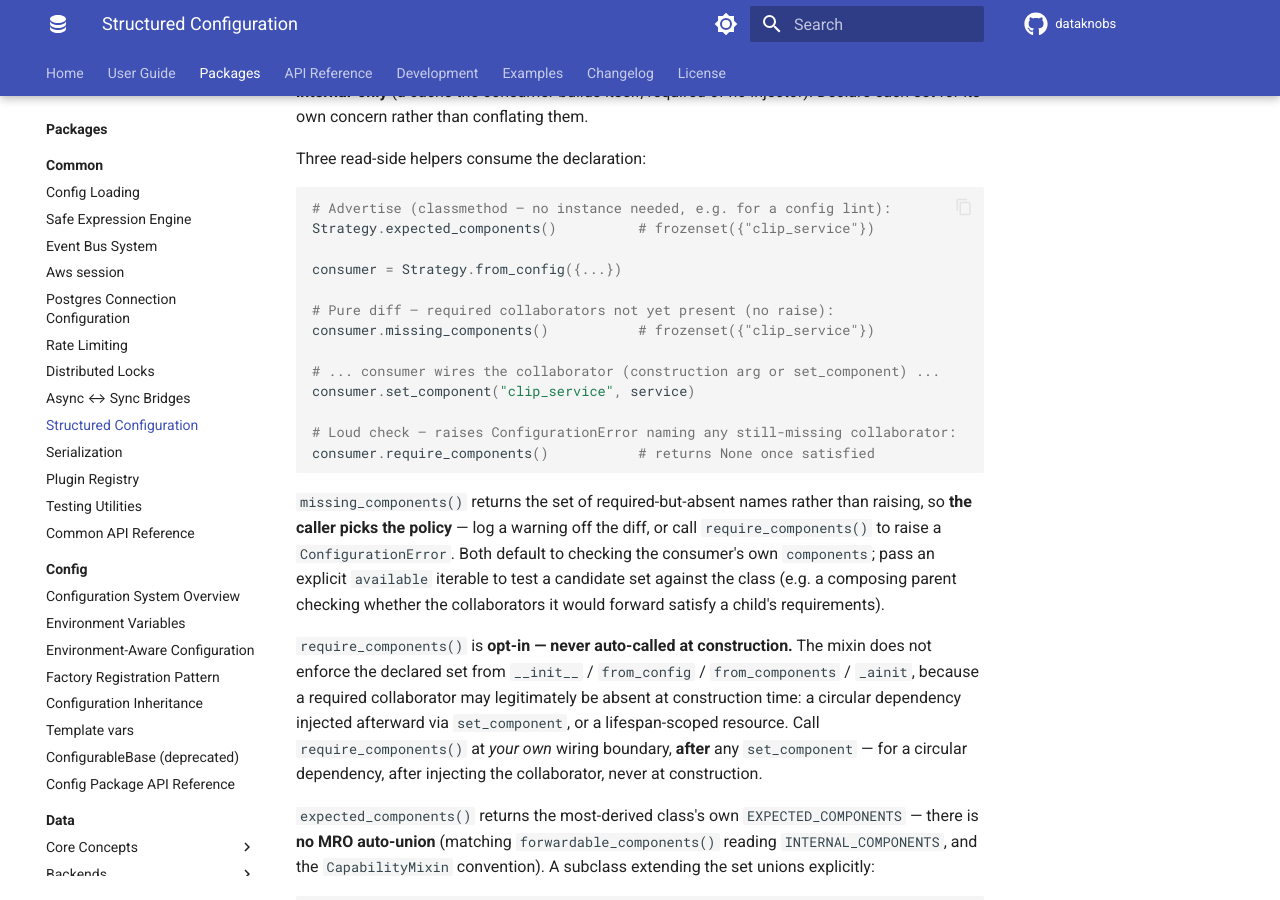
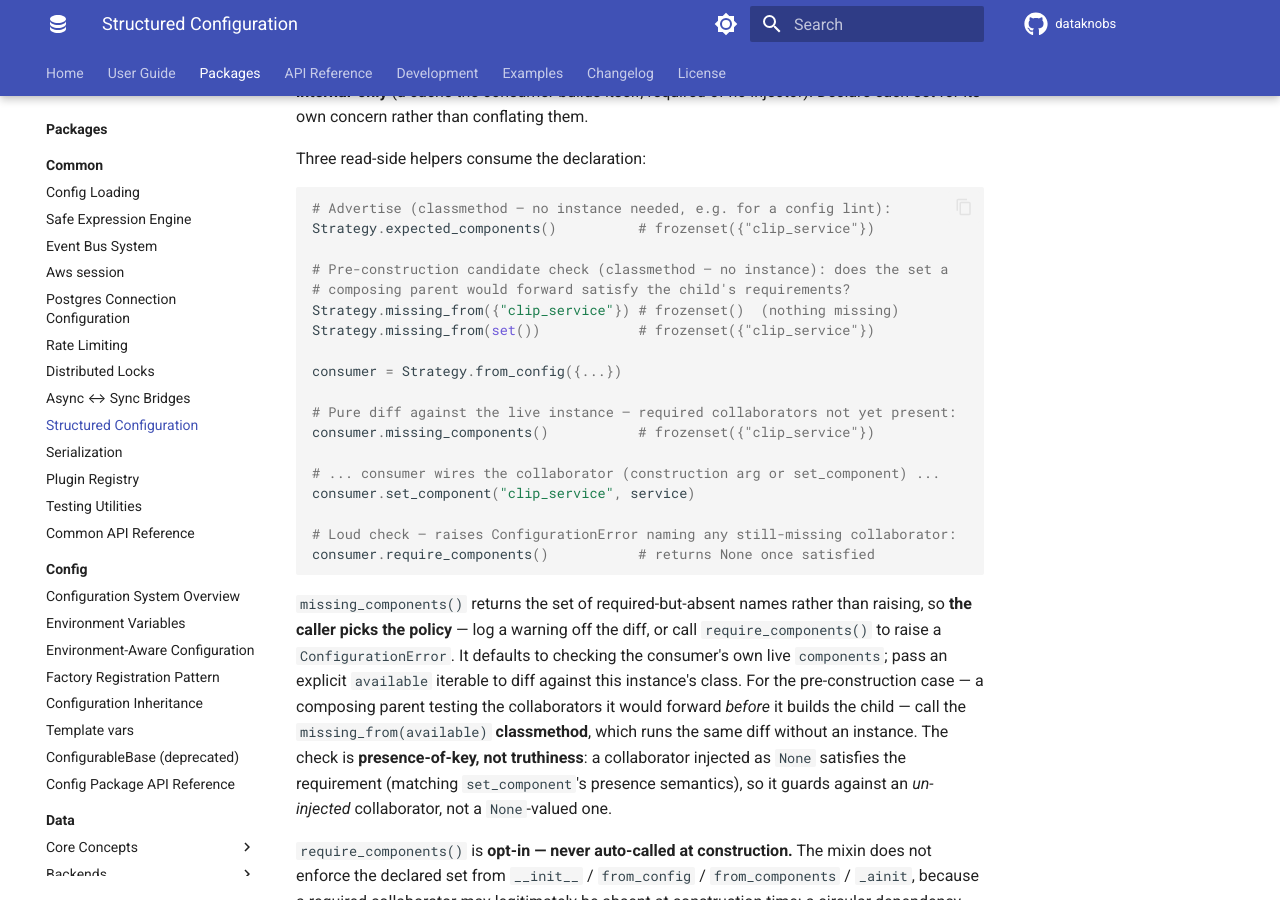
Before and after one commit to KBS-Labs/dataknobs, an MkDocs documentation site: the page built from docs/packages/common/structured-config.md, in a window 1280 px wide and 900 px high, scrolled down 16784 px. Built offline with MkDocs 1.6.1 and Material for MkDocs 9.7.7, drawn with Linux system fonts in a browser that asks for light colours; comment, search, counter and statistics services are not loaded.

Commit message:
feat(common): add missing_from classmethod; document require_components presence semantics
The pre-construction candidate check advertised on missing_components required an
instance, contradicting its docstring. Add missing_from(available) as a classmethod
that runs the same expected-vs-available diff without constructing the consumer, so a
composing parent can validate the collaborators it would forward before it builds the
child. missing_components(available=None) now delegates to it, defaulting to the
consumer's own live components.

Also document that require_components / missing_components check presence-of-key, not
truthiness: a collaborator injected as None counts as satisfied (matching set_component
semantics), guarding against an un-injected collaborator, not a None-valued one.

Guide and CHANGELOG updated to match; three new tests cover the classmethod diff, the
instance/classmethod agreement, and the None-value presence semantics.

Co-Authored-By: Claude Opus 4.8 (1M context) <noreply@anthropic.com>

```diff
--- a/packages/common/docs/guides/structured-config.md
+++ b/packages/common/docs/guides/structured-config.md
@@ -795,9 +795,14 @@ Three read-side helpers consume the declaration:
 # Advertise (classmethod — no instance needed, e.g. for a config lint):
 Strategy.expected_components()          # frozenset({"clip_service"})
 
+# Pre-construction candidate check (classmethod — no instance): does the set a
+# composing parent would forward satisfy the child's requirements?
+Strategy.missing_from({"clip_service"}) # frozenset()  (nothing missing)
+Strategy.missing_from(set())            # frozenset({"clip_service"})
+
 consumer = Strategy.from_config({...})
 
-# Pure diff — required collaborators not yet present (no raise):
+# Pure diff against the live instance — required collaborators not yet present:
 consumer.missing_components()           # frozenset({"clip_service"})
 
 # ... consumer wires the collaborator (construction arg or set_component) ...
@@ -809,11 +814,15 @@ consumer.require_components()           # returns None once satisfied
 
 `missing_components()` returns the set of required-but-absent names rather
 than raising, so **the caller picks the policy** — log a warning off the
-diff, or call `require_components()` to raise a `ConfigurationError`. Both
-default to checking the consumer's own `components`; pass an explicit
-`available` iterable to test a candidate set against the class (e.g. a
-composing parent checking whether the collaborators it would forward satisfy
-a child's requirements).
+diff, or call `require_components()` to raise a `ConfigurationError`. It
+defaults to checking the consumer's own live `components`; pass an explicit
+`available` iterable to diff against this instance's class. For the
+pre-construction case — a composing parent testing the collaborators it would
+forward *before* it builds the child — call the `missing_from(available)`
+**classmethod**, which runs the same diff without an instance. The check is
+**presence-of-key, not truthiness**: a collaborator injected as `None`
+satisfies the requirement (matching `set_component`'s presence semantics), so
+it guards against an *un-injected* collaborator, not a `None`-valued one.
 
 `require_components()` is **opt-in — never auto-called at construction.** The
 mixin does not enforce the declared set from `__init__` / `from_config` /
```
Also changed, not shown: packages/common/CHANGELOG.md (+9 -5 lines), 2 other files.
